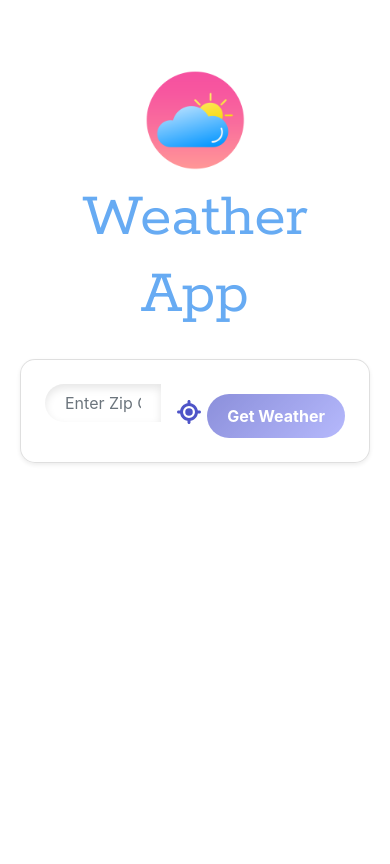
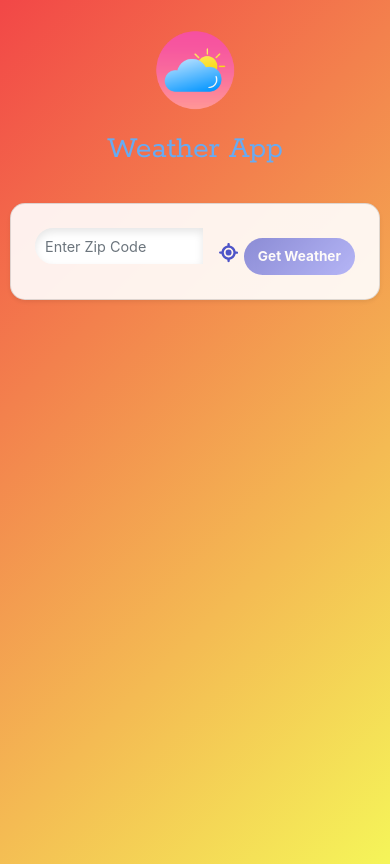
Before and after one commit to ankitrijal2054/weather_app, a React (Create React App) app in the folder frontend/: page / in a window 390 px wide. Built offline with nearby package versions, Linux system fonts and the light colour scheme; a small style sheet from the web is missing.

Commit message:
Fixed some background issue Added full location

```diff
--- a/frontend/src/components/Weather.js
+++ b/frontend/src/components/Weather.js
@@ -15,14 +15,24 @@ function Weather() {
   const getWeatherByZip = async () => {
     setLoading(true);
     try {
+      // Fetch location data first
+      const locationData = await getLocationData(zip);
+      if (!locationData) return; // Exit if location data could not be retrieved
+
+      // Fetch weather data
       const response = await fetch(
         `https://weather-app-d50z.onrender.com/weather?zip=${zip}`
       );
       if (!response.ok) {
         throw new Error("Invalid zip code. Please try again.");
       }
-      const data = await response.json();
-      setWeatherData(data);
+      const weatherData = await response.json();
+
+      // Combine location and weather data
+      setWeatherData({
+        ...weatherData,
+        ...locationData,
+      });
       setError(null);
     } catch (err) {
       setWeatherData(null);
@@ -44,6 +54,7 @@ function Weather() {
         const locationZip = locationData.postcode;
 
         if (!locationZip) {
+          setWeatherData(null);
           throw new Error("Unable to retrieve zip code for your location.");
         }
 
@@ -55,6 +66,24 @@ function Weather() {
     });
   };
 
+  // Function to get city, state, country by ZIP code
+  const getLocationData = async (zip) => {
+    try {
+      const response = await fetch(`http://api.zippopotam.us/us/${zip}`);
+      if (!response.ok) throw new Error("Invalid ZIP code or unsupported area");
+      const data = await response.json();
+
+      return {
+        city: data.places[0]["place name"],
+        state: data.places[0]["state"],
+        country: data.country,
+      };
+    } catch (err) {
+      setError("Please enter a valid zipcode");
+      return null;
+    }
+  };
+
   const convertTemperature = (temp) => {
     return isCelsius ? ((temp - 32) * 5) / 9 : temp;
   };
@@ -64,13 +93,13 @@ function Weather() {
   };
 
   const getBackgroundClass = useCallback(() => {
-    if (!weatherData || !weatherData.weather) return "";
+    if (!weatherData || !weatherData.weather) return "default-bg";
     const mainCondition = weatherData.weather[0].main.toLowerCase();
     if (mainCondition.includes("rain")) return "rainy-bg";
     if (mainCondition.includes("cloud")) return "cloudy-bg";
     if (mainCondition.includes("thunderstorm")) return "thunderstorm-bg";
     if (mainCondition.includes("snow")) return "snowy-bg";
-    return "clear-bg"; // Default background
+    return "clear-bg";
   }, [weatherData]);
 
   useEffect(() => {
@@ -113,10 +142,14 @@ function Weather() {
       </div>
 
       <div className="result-section">
+        {console.log(weatherData)}
         {weatherData && weatherData.main && weatherData.weather && !loading ? (
           <div className="card result-card modern-result-card shadow-sm p-4">
             <div className="weather-data">
-              <h2 className="city-name">{weatherData.name}</h2>
+              <h2 className="city-name">
+                {weatherData.city}, {weatherData.state}, {weatherData.country}
+              </h2>
+
               <p className="temperature">
                 {convertTemperature(weatherData.main.temp).toFixed(1)}°
                 {isCelsius ? "C" : "F"}
--- a/frontend/src/styles/Weather.css
+++ b/frontend/src/styles/Weather.css
@@ -1,6 +1,19 @@
 @import url("https://fonts.googleapis.com/css2?family=Rokkitt:wght@400;700&display=swap");
 
 /* Full-Screen Gradient Backgrounds */
+body.rainy-bg,
+body.cloudy-bg,
+body.thunderstorm-bg,
+body.snowy-bg,
+body.clear-bg,
+body.default-bg {
+  background-size: cover;
+  background-repeat: no-repeat;
+  background-attachment: fixed;
+  background-position: center;
+  min-height: 100vh;
+}
+
 body.rainy-bg {
   background: linear-gradient(135deg, #4e54c8, #8f94fb);
 }
@@ -21,8 +34,12 @@ body.clear-bg {
   background: linear-gradient(135deg, #89f7fe, #66a6ff);
 }
 
+body.default-bg {
+  background: linear-gradient(135deg, #f24747, #f5f559);
+}
+
 .weather-logo {
-  width: 100px;
+  width: 80px;
   height: auto;
   margin-bottom: 0;
 }
@@ -42,7 +59,7 @@ body.clear-bg {
 .weather-app-header {
   text-align: center;
   color: #67abf3;
-  font-size: 4rem;
+  font-size: 3rem;
   margin: 5px 0 20px;
   font-family: "Rokkitt", serif;
 }
@@ -56,15 +73,15 @@ body.clear-bg {
   display: flex;
   flex-direction: column;
   gap: 15px;
+  align-items: center;
   transition: box-shadow 0.3s ease;
-  align-items: center;
 }
 
 .input-section:hover {
   box-shadow: 0px 6px 15px rgba(0, 0, 0, 0.2);
 }
 
-/*Input Field */
+/* Input Field */
 .modern-input {
   border: none;
   border-radius: 30px;
@@ -72,6 +89,8 @@ body.clear-bg {
   font-size: 1rem;
   box-shadow: inset 0px 4px 8px rgba(0, 0, 0, 0.1);
   transition: box-shadow 0.3s ease;
+  width: 60%;
+  max-width: 400px;
 }
 
 .modern-input:focus {
@@ -92,6 +111,7 @@ body.clear-bg {
 
 .location-button:hover {
   color: #7c85f7;
+  text-align: right;
 }
 
 /* Button Styles */
@@ -122,16 +142,6 @@ body.clear-bg {
 
 .primary-button:hover {
   background: linear-gradient(135deg, #5a5fc4, #7c85f7);
-  transform: scale(1.05);
-}
-
-/* Secondary Button */
-.secondary-button {
-  background: linear-gradient(135deg, #ff6b6b, #ff8e53);
-}
-
-.secondary-button:hover {
-  background: linear-gradient(135deg, #ff5c5c, #ff7c43);
   transform: scale(1.05);
 }
 
@@ -243,3 +253,83 @@ body.clear-bg {
   height: 50px;
   margin-bottom: 5px;
 }
+
+/* Responsive Layout for Small Screens */
+@media (max-width: 768px) {
+  .weather-app-container {
+    margin: 20px auto;
+    padding: 10px;
+    gap: 15px;
+  }
+
+  .weather-app-header {
+    font-size: 2.5rem;
+  }
+
+  .input-section,
+  .modern-result-card {
+    padding: 15px;
+    gap: 10px;
+  }
+
+  .modern-input,
+  .primary-button {
+    font-size: 0.9rem;
+    padding: 10px;
+  }
+
+  .location-button {
+    font-size: 1.2rem;
+  }
+
+  .weather-data h2 {
+    font-size: 1.5rem;
+  }
+
+  .temperature {
+    font-size: 2rem;
+  }
+
+  .sun-icon {
+    width: 40px;
+    height: 40px;
+  }
+
+  .toggle-button {
+    padding: 8px 16px;
+  }
+
+  .weather-data p,
+  .feels-like,
+  .temp-range,
+  .condition,
+  .humidity {
+    font-size: 0.9rem;
+  }
+
+  .loading,
+  .error-message {
+    font-size: 0.9rem;
+  }
+}
+
+/* Very Small Screens */
+@media (max-width: 480px) {
+  .weather-app-header {
+    font-size: 2rem;
+  }
+
+  .primary-button,
+  .modern-toggle {
+    padding: 8px 14px;
+    font-size: 0.85rem;
+  }
+
+  .input-section {
+    gap: 5px;
+  }
+
+  .weather-data h2 {
+    font-size: 1.3rem;
+  }
+}
```
